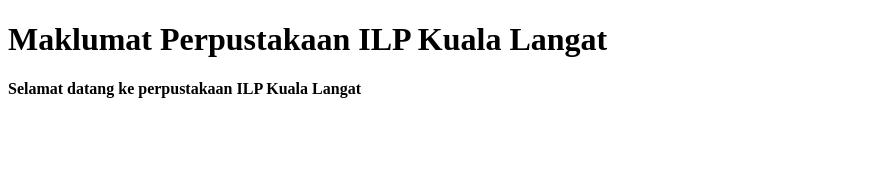
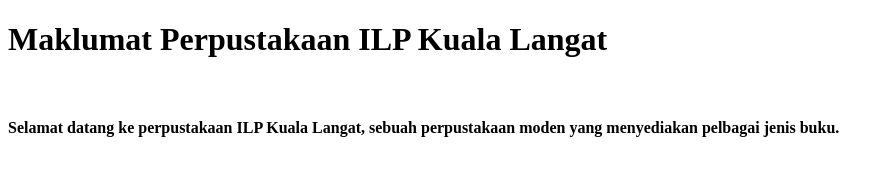
Before and after one commit to NurulNajwa03/pretasi-library, a plain HTML site: page informasi.html in a window 1280 px wide. Shown: the whole page, without its empty margins (0-894 px from the left). Drawn offline with Linux system fonts and the light colour scheme.

Commit message:
edit file informasi.html

```diff
--- a/informasi.html
+++ b/informasi.html
@@ -7,7 +7,7 @@
     <title>Document</title>
 </head>
 <body>
-    <h1>Maklumat Perpustakaan ILP Kuala Langat</h1>
-    <h4>Selamat datang ke perpustakaan ILP Kuala Langat</h4>
+    <h1>Maklumat Perpustakaan ILP Kuala Langat</h1><br>
+    <h4>Selamat datang ke perpustakaan ILP Kuala Langat, sebuah perpustakaan moden yang menyediakan pelbagai jenis buku. </h4>
 </body>
 </html>
```
